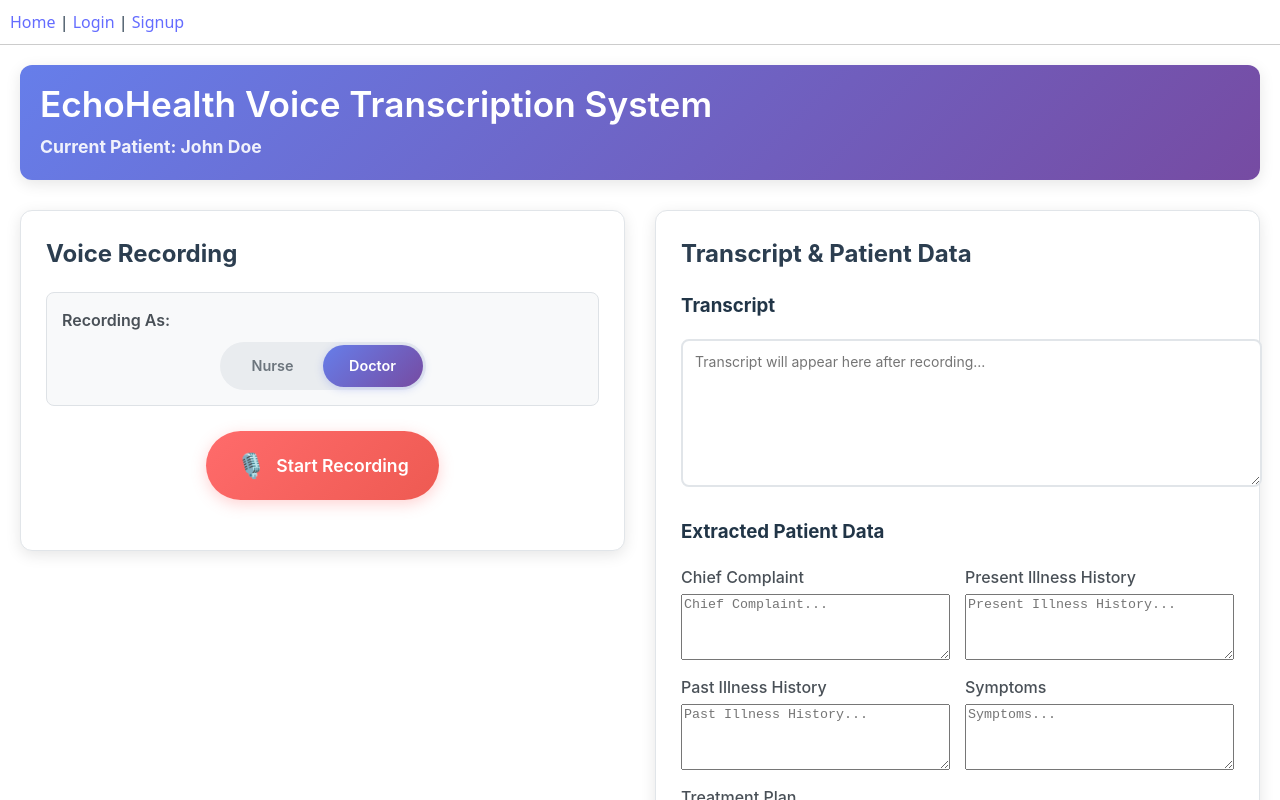
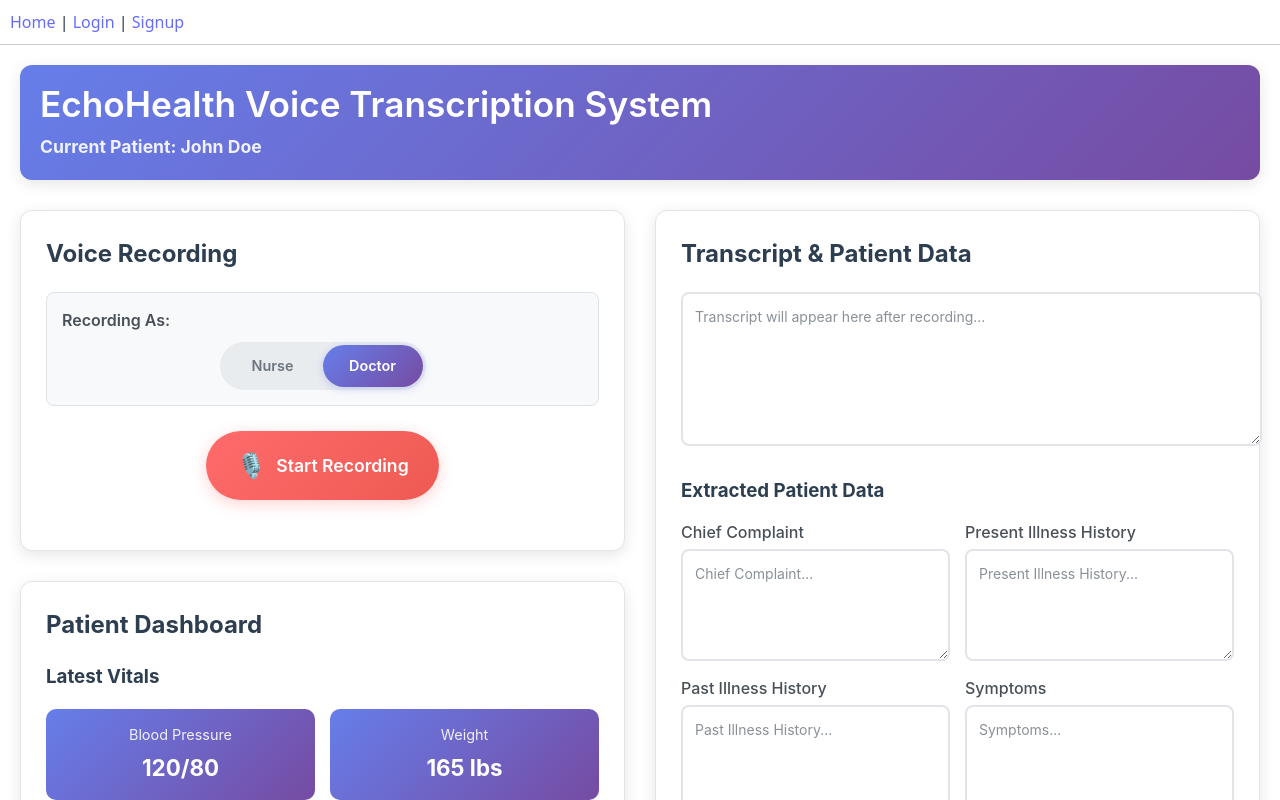
Before and after one commit to leahi2025/HackGT_12, a React (Vite) app in the folder frontend/: page / in a window 1280 px wide. Both pictures are taken after a click on the element "Doctor". Shown: the top 800 px of the page. Built offline with nearby package versions, Linux system fonts and the light colour scheme; no server answers.

Commit message:
some changes idk

```diff
--- a/frontend/src/App.css
+++ b/frontend/src/App.css
@@ -35,20 +35,21 @@
 
 .recording-section {
   grid-column: 1 / 2;
-  grid-row: 1;
+  grid-row: 1/2;
 }
 
 .transcript-section {
   grid-column: 2 / 3;
-  grid-row: 1;
+  grid-row: 1/3;
 }
 
 .dashboard-section {
+  grid-column: 1 / 2;
+  grid-row: 2/3;
+}
+.trends-section {
   grid-column: 1 / 3;
-  grid-row: 2;
-  display: grid;
-  grid-template-columns: 1fr 1fr;
-  gap: 30px;
+  grid-row: 3;
 }
 
 /* Voice Recorder Styles */
@@ -234,15 +235,32 @@
   font-size: 14px;
   resize: vertical;
   transition: border-color 0.3s ease;
+  background: #ffffff;
+  color: #2c3e50;
+  line-height: 1.5;
 }
 
 .transcript-textarea:focus {
   outline: none;
   border-color: #667eea;
+  box-shadow: 0 0 0 3px rgba(102, 126, 234, 0.1);
+}
+
+.transcript-textarea::placeholder {
+  color: #6c757d;
+  opacity: 0.8;
 }
 
 .structured-data-section {
   margin-top: 25px;
+  background: #ffffff;
+  padding: 0;
+}
+
+.structured-data-section h3 {
+  color: #2c3e50;
+  margin-top: 0;
+  margin-bottom: 15px;
 }
 
 .data-fields {
@@ -269,11 +287,71 @@
   border-radius: 6px;
   font-size: 14px;
   transition: border-color 0.3s ease;
+  background: #ffffff;
+  color: #2c3e50;
 }
 
 .field-group input:focus {
   outline: none;
   border-color: #667eea;
+  box-shadow: 0 0 0 3px rgba(102, 126, 234, 0.1);
+}
+
+.field-group input::placeholder {
+  color: #6c757d;
+  opacity: 0.8;
+}
+
+/* Number input spinner controls */
+.field-group input[type="number"]::-webkit-outer-spin-button,
+.field-group input[type="number"]::-webkit-inner-spin-button {
+  -webkit-appearance: none;
+  margin: 0;
+}
+
+.field-group input[type="number"] {
+  -moz-appearance: textfield;
+  background: #ffffff;
+  color: #2c3e50;
+}
+
+/* Custom number input styling for better UX */
+.field-group input[type="number"]::-webkit-inner-spin-button {
+  -webkit-appearance: inner-spin-button;
+  background: #f8f9fa;
+  border-left: 1px solid #e1e5e9;
+  opacity: 1;
+  cursor: pointer;
+}
+
+.field-group input[type="number"]::-webkit-outer-spin-button {
+  -webkit-appearance: inner-spin-button;
+  background: #f8f9fa;
+  opacity: 1;
+  cursor: pointer;
+}
+
+.field-group textarea {
+  padding: 12px;
+  border: 2px solid #e1e5e9;
+  border-radius: 8px;
+  font-family: -apple-system, BlinkMacSystemFont, 'Segoe UI', sans-serif;
+  font-size: 14px;
+  resize: vertical;
+  transition: border-color 0.3s ease;
+  background: #ffffff;
+  line-height: 1.5;
+}
+
+.field-group textarea:focus {
+  outline: none;
+  border-color: #667eea;
+  box-shadow: 0 0 0 3px rgba(102, 126, 234, 0.1);
+}
+
+.field-group textarea::placeholder {
+  color: #6c757d;
+  opacity: 0.8;
 }
 
 .save-button {
--- a/frontend/src/App.jsx
+++ b/frontend/src/App.jsx
@@ -187,7 +187,10 @@ Transcript:
 
         <div className="dashboard-section">
           <PatientDashboard visits={visits.filter(v => v.patientId === currentPatient.id)} />
-          <PatientTrends visits={visits.filter(v => v.patientId === currentPatient.id)} />
+
+        </div>
+        <div className='trends-section'>
+<PatientTrends visits={visits.filter(v => v.patientId === currentPatient.id)} />
         </div>
       </div>
     </div>
--- a/frontend/src/components/TranscriptEditor.jsx
+++ b/frontend/src/components/TranscriptEditor.jsx
@@ -30,7 +30,6 @@ const TranscriptEditor = ({ transcript, setTranscript, structuredData, setStruct
         <p>Transcribing...</p>
       )}
       <div className="transcript-section">
-        <h3>Transcript</h3>
         <textarea
           value={editableTranscript}
           onChange={handleTranscriptChange}
```
